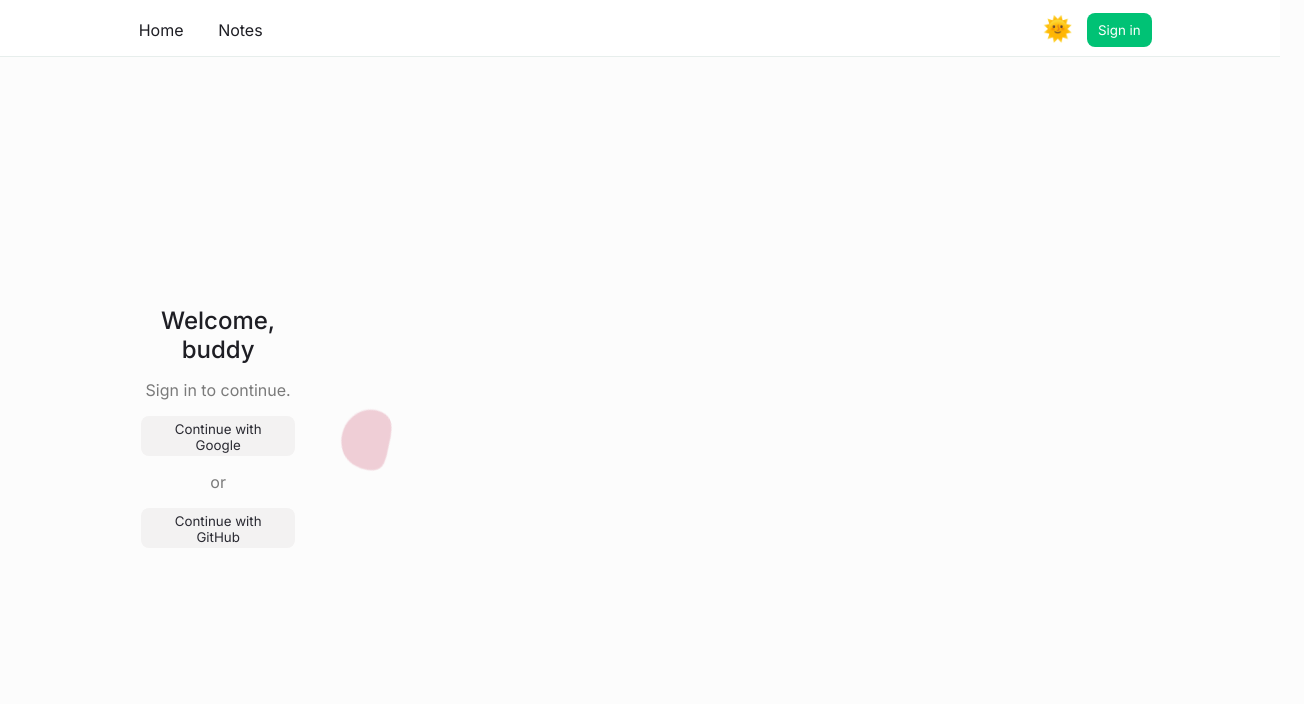
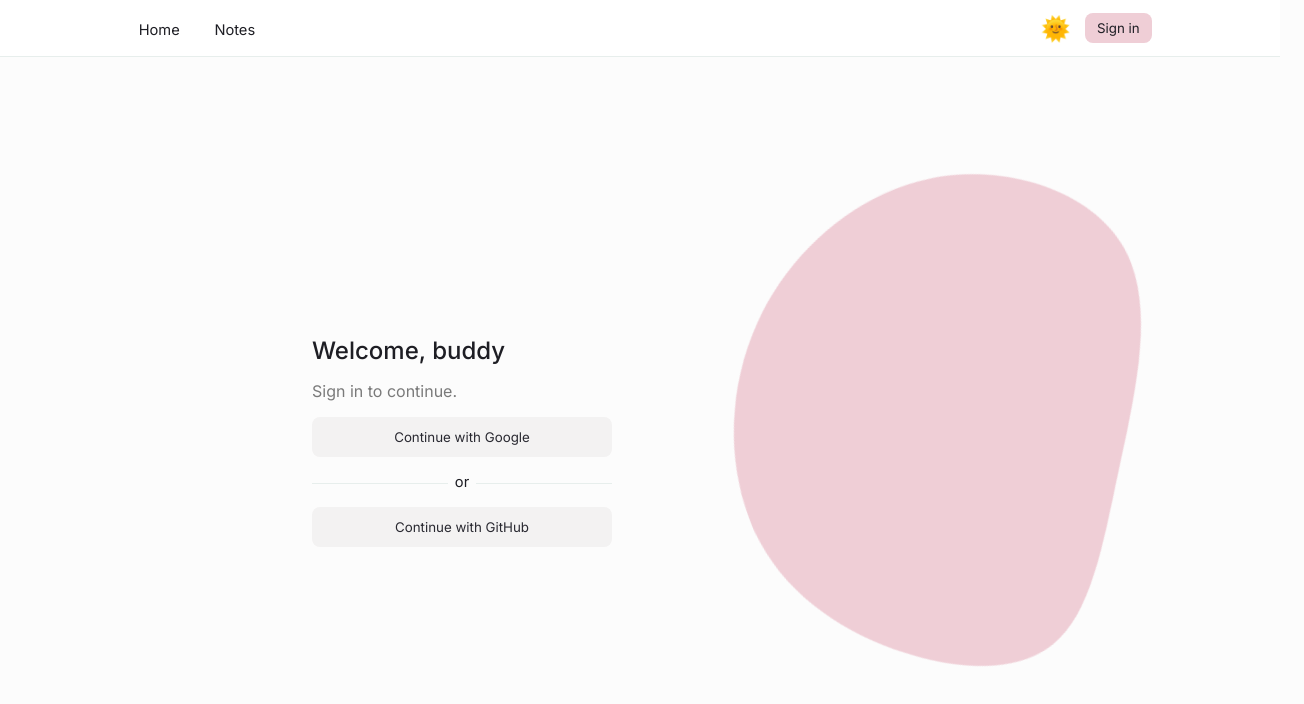
Before and after one commit to samkaj/buddy, a React (Create React App) app in the folder src/web/: page /sign-in in a window 1280 px wide. Shown: the top 704 px of the page, 1304 px wide, since content can reach past the window. Built offline with nearby package versions, Linux system fonts and the light colour scheme.

Commit message:
UI: Implement sign-in page visually.

```diff
--- a/src/web/src/layout/layout.scss
+++ b/src/web/src/layout/layout.scss
@@ -20,12 +20,13 @@
     a:visited {
         color: var(--fg);
         text-decoration: none;
-        line-height: 24pt;
+        line-height: 25pt;
         padding: 8pt;
         text-align: center;
         border-radius: 6px;
         transition: 0.3s;
         font-weight: 400;
+        font-size: 11pt;
     }
 
     a:hover {
@@ -39,14 +40,18 @@
         border-radius: 8px;
         padding: 0.5pt;
         > a {
-            color: #fff;
+            font-size: 10pt;
+            color: var(--primary-contrast);
+            line-height: 20pt;
         }
+        border: 1.5px transparent solid;
     }
 
     #login-btn:hover {
-        background-color: var(--primary-variant);
+        background-color: var(--primary-contrast);
+        border-color: var(--primary);
         > a {
-            color: #fff;
+            color: var(--primary);
         }
     }
 
--- a/src/web/src/sass/colors.scss
+++ b/src/web/src/sass/colors.scss
@@ -7,12 +7,13 @@
     --bg-lighter: #f3f2f2;
     --grey: #7a7a7a;
     --border: #e7eeec;
-    --primary: #00c275;
-    --primary-variant: #0fb371;
-    --secondary: #6272ff;
-    --secondary-variant: #5564e6;
+    --primary: #efced6;
+    --primary-variant: #e6a7ac;
+    --secondary: #ceefe7;
+    --secondary-variant: #a8d3c8;
     --gradient: #ffffff;
     --shadow: rgba(149, 157, 165, 0.1);
+    --primary-contrast: #1e1e24;
 }
 
 .dark {
@@ -24,10 +25,6 @@
     --bg-lighter: #242424;
     --grey: #919191;
     --border: #292929;
-    --primary: #00c275;
-    --primary-variant: #0fb371;
-    --secondary: #6272ff;
-    --secondary-variant: #5564e6;
     --gradient: #ffffff;
     --shadow: #00000000;
 }
--- a/src/web/src/sign-in/signin.scss
+++ b/src/web/src/sign-in/signin.scss
@@ -3,32 +3,23 @@
 #sign-in-wrapper {
     display: grid;
     height: calc(100vh - 42pt);
-    grid-template-columns: 2fr 1fr;
+    grid-template-columns: 1fr 1fr;
     position: absolute;
     top: 0;
     z-index: -1;
-    padding-top: 42pt;
-    > * {
-        padding-left: 30%;
-        padding-top: 20pt;
-    }
+    padding: 42pt;
+    width: inherit;
 }
+
 #form {
     display: block;
-    flex-direction: column;
-    justify-content: center;
-    margin: auto;
-    width: 12vw;
-    text-align: center;
-
-    padding: 10pt;
+    grid-column: 1 1;
     padding-bottom: 0;
-    border-radius: 8px;
+    padding-top: 35vh;
+    padding-left: 25%;
 
     > * {
-        margin: auto;
         margin-bottom: 12pt;
-        text-align: center;
     }
 
     button {
@@ -40,6 +31,7 @@
 
     button:hover {
         background-color: var(--primary);
+        color: var(--primary-contrast);
         cursor: pointer;
     }
 
@@ -47,15 +39,19 @@
         color: var(--grey);
     }
 
-    .or-line {
+    .shrink {
+        max-width: 300px;
+    }
+
+    .horizontal-line {
         text-align: center;
         overflow: hidden;
         font-size: 11pt;
         color: var(--fg);
     }
 
-    .or-line::before,
-    .or-line::after {
+    .horizontal-line::before,
+    .horizontal-line::after {
         background-color: var(--border);
         content: '';
         display: inline-block;
@@ -65,12 +61,12 @@
         width: 50%;
     }
 
-    .or-line::before {
+    .horizontal-line::before {
         right: 0.5em;
         margin-left: -50%;
     }
 
-    .or-line::after {
+    .horizontal-line::after {
         left: 0.5em;
         margin-right: -50%;
     }
```
